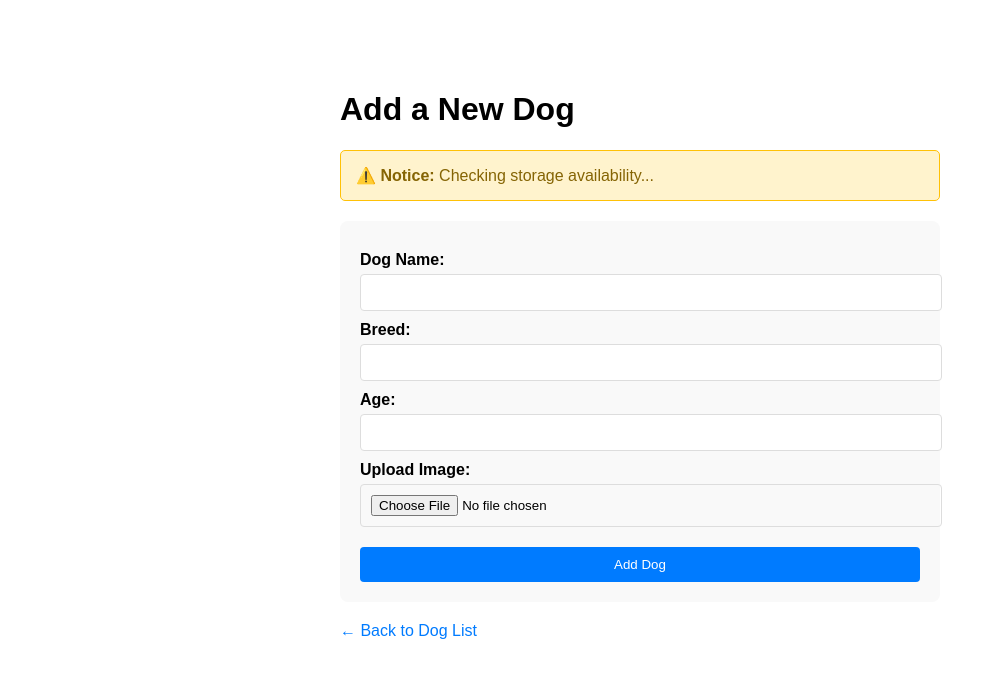
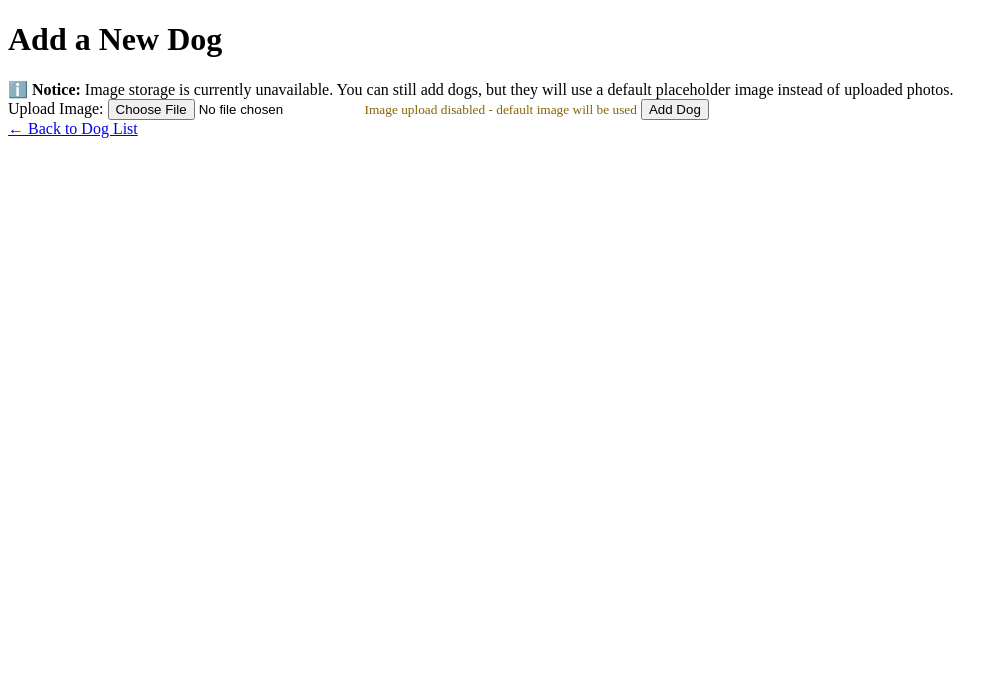
Before and after one commit to Danielrabi/JustAdopt, a Flask app: page /manage in a window 1280 px wide. Shown: the top 678 px of the page, without its empty margins (0-1008 px from the left). Run offline with Flask 3, Linux system fonts and the light colour scheme.

Commit message:
1.2.4 updated terminology for s3 use

```diff
--- a/app.py
+++ b/app.py
@@ -142,46 +142,45 @@ def index():
     db_error = len(dogs) == 0 and not check_db_health()
     s3_error = not S3_AVAILABLE
 
-    # Pass the new S3 error flag to the template
-    return render_template("index.html", dogs=dogs, db_error=db_error, minio_error=s3_error) # Re-using 'minio_error' template variable
+    # FIX: Pass the 's3_error' variable
+    return render_template("index.html", dogs=dogs, db_error=db_error, s3_error=s3_error)
 
 @app.route("/manage", methods=["GET", "POST"])
 def manage():
     if request.method == "POST":
-        # ... (Your existing validation logic is great) ...
         name = request.form.get("name", "").strip()
         breed = request.form.get("breed", "").strip()
         age = request.form.get("age", "").strip()
         file = request.files.get("image")
 
         if not name or not breed or not age:
-             return render_template("manage.html", error="All fields are required.", minio_available=S3_AVAILABLE)
+             # FIX: Pass 's3_available'
+             return render_template("manage.html", error="All fields are required.", s3_available=S3_AVAILABLE)
 
-        # ... (rest of your validation) ...
         try:
             age_int = int(age)
+            if age_int < 0:
+                raise ValueError("Age must be positive")
         except ValueError:
-            return render_template("manage.html", error="Age must be a valid number.", minio_available=S3_AVAILABLE)
+            # FIX: Pass 's3_available'
+            return render_template("manage.html", error="Age must be a valid number.", s3_available=S3_AVAILABLE)
 
         success = add_dog(name, breed, age_int, file)
 
         if not success:
-            return render_template("manage.html", error="Failed to add dog. Database connection error.", minio_available=S3_AVAILABLE)
+            # FIX: Pass 's3_available'
+            return render_template("manage.html", error="Failed to add dog. Database connection error.", s3_available=S3_AVAILABLE)
 
         if not S3_AVAILABLE:
-            return render_template("manage.html", warning="Dog added! Note: S3 storage is unavailable, default image was used.", success=True, minio_available=S3_AVAILABLE)
+            # FIX: Pass 's3_available'
+            return render_template("manage.html", warning="Dog added! Note: S3 storage is unavailable, default image was used.", success=True, s3_available=S3_AVAILABLE)
 
         return redirect(url_for("index"))
 
     # GET request - show the form
-    return render_template("manage.html", minio_available=S3_AVAILABLE)
+    # FIX: Pass 's3_available'
+    return render_template("manage.html", s3_available=S3_AVAILABLE)
 
-# --- REMOVE THIS ENTIRE ROUTE ---
-# @app.route("/images/<filename>")
-# def serve_image(filename):
-#     ... (This is no longer needed, S3 will serve images) ...
-
-# --- Health checks are perfect, no changes needed ---
 @app.route("/health")
 def health():
     db_healthy = check_db_health()
--- a/templates/manage.html
+++ b/templates/manage.html
@@ -2,122 +2,20 @@
 <html>
 <head>
     <title>Manage Dogs</title>
-    <style>
-        body {
-            font-family: Arial, sans-serif;
-            max-width: 600px;
-            margin: 50px auto;
-            padding: 20px;
-        }
-        .alert {
-            padding: 15px;
-            margin-bottom: 20px;
-            border-radius: 5px;
-        }
-        .alert-error {
-            background-color: #fee;
-            border: 1px solid #fcc;
-            color: #c00;
-        }
-        .alert-warning {
-            background-color: #fff3cd;
-            border: 1px solid #ffc107;
-            color: #856404;
-        }
-        .alert-success {
-            background-color: #d4edda;
-            border: 1px solid #c3e6cb;
-            color: #155724;
-        }
-        .alert-info {
-            background-color: #d1ecf1;
-            border: 1px solid #bee5eb;
-            color: #0c5460;
-        }
-        form {
-            background: #f9f9f9;
-            padding: 20px;
-            border-radius: 8px;
-        }
-        label {
-            display: block;
-            margin-top: 10px;
-            font-weight: bold;
-        }
-        input, button {
-            width: 100%;
-            padding: 10px;
-            margin-top: 5px;
-            border: 1px solid #ddd;
-            border-radius: 4px;
-        }
-        button {
-            background-color: #007bff;
-            color: white;
-            border: none;
-            cursor: pointer;
-            margin-top: 20px;
-        }
-        button:hover {
-            background-color: #0056b3;
-        }
-        .back-link {
-            display: inline-block;
-            margin-top: 20px;
-            color: #007bff;
-            text-decoration: none;
-        }
-        .back-link:hover {
-            text-decoration: underline;
-        }
-    </style>
-</head>
+    </head>
 <body>
     <h1>Add a New Dog</h1>
 
-    {% if error %}
-    <div class="alert alert-error">
-        <strong>❌ Error:</strong> {{ error }}
-    </div>
-    {% endif %}
-
-    {% if warning %}
-    <div class="alert alert-warning">
-        <strong>⚠️ Warning:</strong> {{ warning }}
-    </div>
-    {% endif %}
-
-    {% if success %}
-    <div class="alert alert-success">
-        <strong>✅ Success!</strong> Dog added successfully! <a href="/">View all dogs</a>
-    </div>
-    {% endif %}
-
-    {% if minio_checked and not minio_available %}
+    {% if not s3_available %}
     <div class="alert alert-info">
-        <strong>ℹ️ Notice:</strong> Image storage (MinIO) is currently unavailable. You can still add dogs, but they will use a default placeholder image instead of uploaded photos.
-    </div>
-    {% endif %}
-
-    {% if not minio_checked %}
-    <div class="alert alert-warning">
-        <strong>⚠️ Notice:</strong> Checking storage availability...
+        <strong>ℹ️ Notice:</strong> Image storage is currently unavailable. You can still add dogs, but they will use a default placeholder image instead of uploaded photos.
     </div>
     {% endif %}
 
     <form method="POST" enctype="multipart/form-data">
-        <label for="name">Dog Name:</label>
-        <input type="text" id="name" name="name" required>
-
-        <label for="breed">Breed:</label>
-        <input type="text" id="breed" name="breed" required>
-
-        <label for="age">Age:</label>
-        <input type="number" id="age" name="age" min="0" required>
-
         <label for="image">Upload Image:</label>
         <input type="file" id="image" name="image" accept="image/*">
-        {% if minio_checked and not minio_available %}
+        {% if not s3_available %}
         <small style="color: #856404;">Image upload disabled - default image will be used</small>
         {% endif %}
 
```
Also changed, not shown: templates/index.html (+3 -74 lines), 1 other file.
